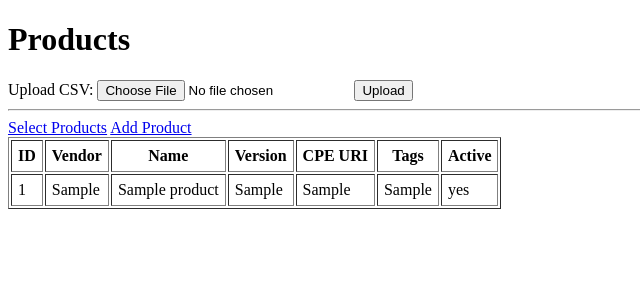
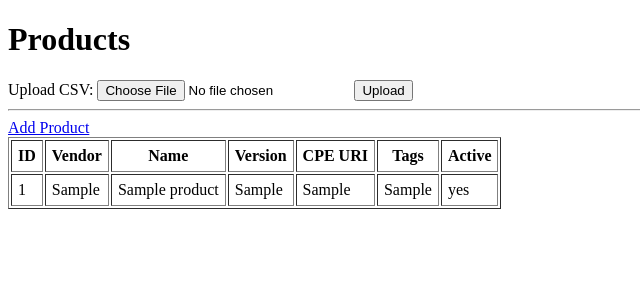
Before and after one commit to twbaty/cvescout, a Flask app: page /products in a window 1280 px wide. Shown: the top 300 px of the page, without its empty margins (0-640 px from the left). Run offline with Flask 3, Linux system fonts and the light colour scheme; tables that the repository leaves empty hold one stand-in row (values such as "Sample post").

Commit message:
Update products.html

```diff
--- a/app/web/templates/products.html
+++ b/app/web/templates/products.html
@@ -13,8 +13,6 @@
     </form>
 
     <hr>
-
-    <a href="{{ url_for('web.select_products') }}">Select Products</a>
 
     <a href="{{ url_for('web.add_product_form') }}">Add Product</a>
 
```
